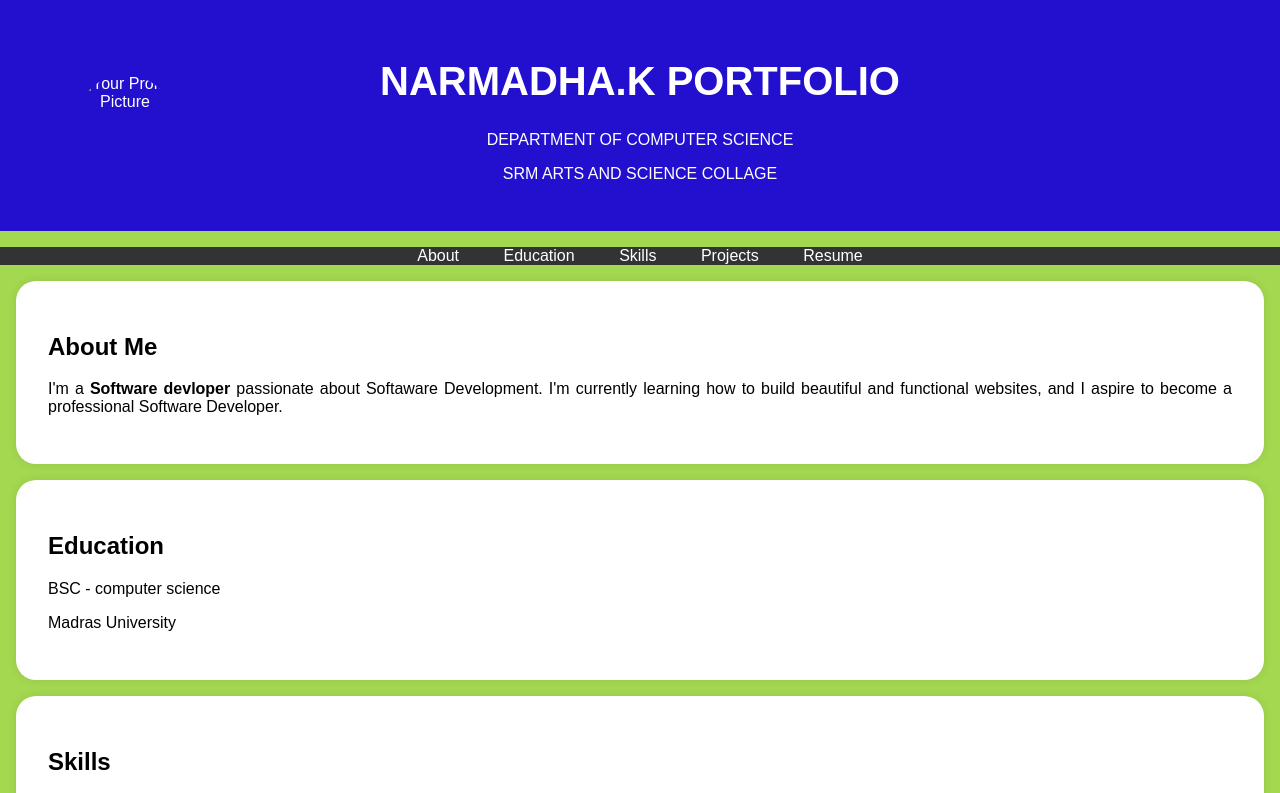
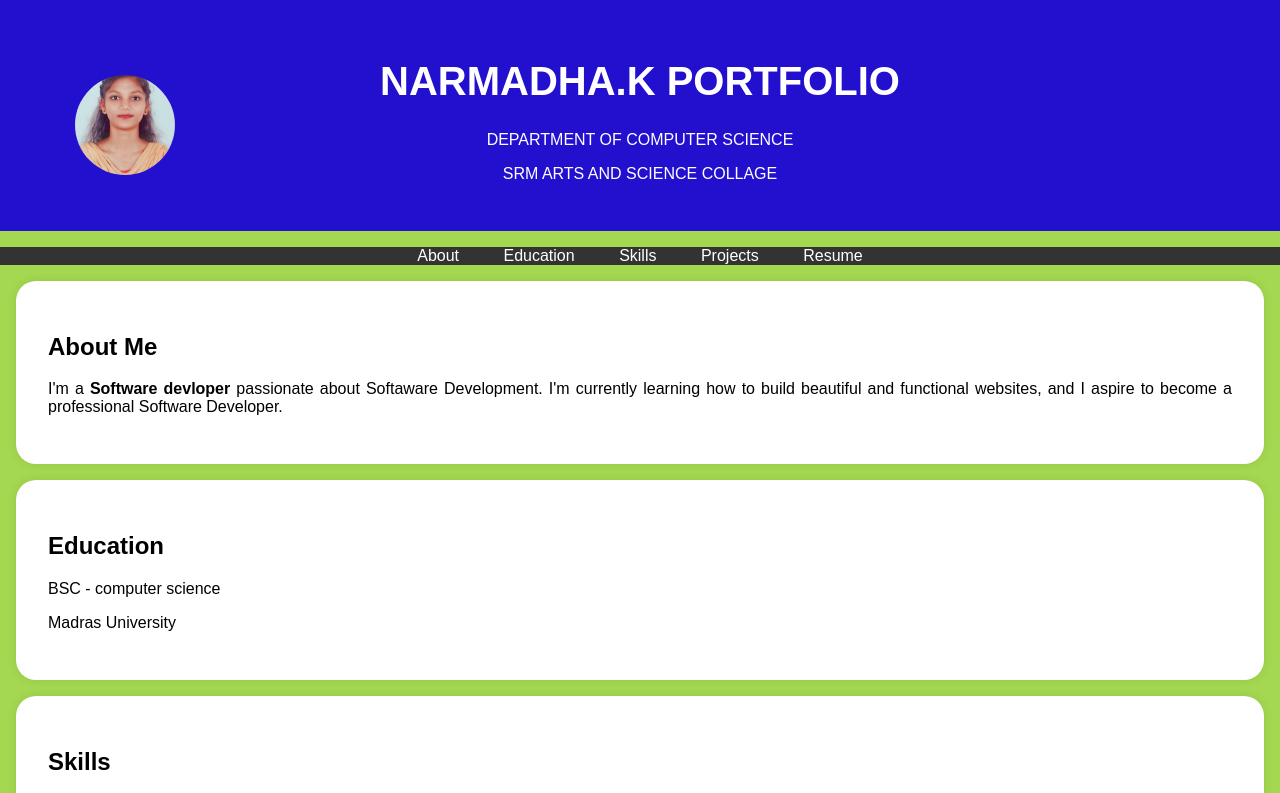
Before and after one commit to Narmadhakumar16/narmadha, a plain HTML site: page index.html in a window 1280 px wide. Shown: the top 793 px of the page. Drawn offline with Linux system fonts and the light colour scheme.

Commit message:
Update index.html

```diff
--- a/index.html
+++ b/index.html
@@ -100,7 +100,7 @@
     <header>
         <div class="header-content">
             <!-- Add your profile picture here -->
-            <img src= "flower.jpg"alt="Your Profile Picture" class="profile-picture">
+            <img src="1000015042.jpg" alt="Your Profile Picture" class="profile-picture">
             <h1> NARMADHA.K PORTFOLIO</h1>
             <p> DEPARTMENT OF COMPUTER SCIENCE</p>
             <P>SRM ARTS AND SCIENCE COLLAGE</P>
```
